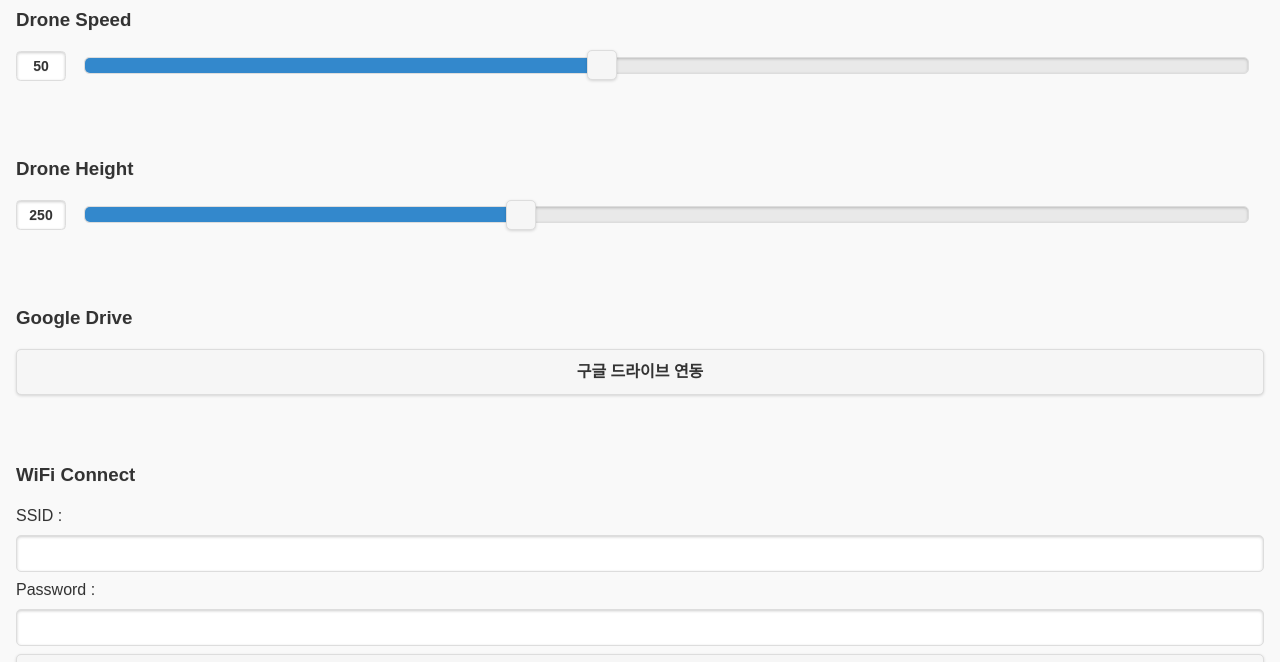
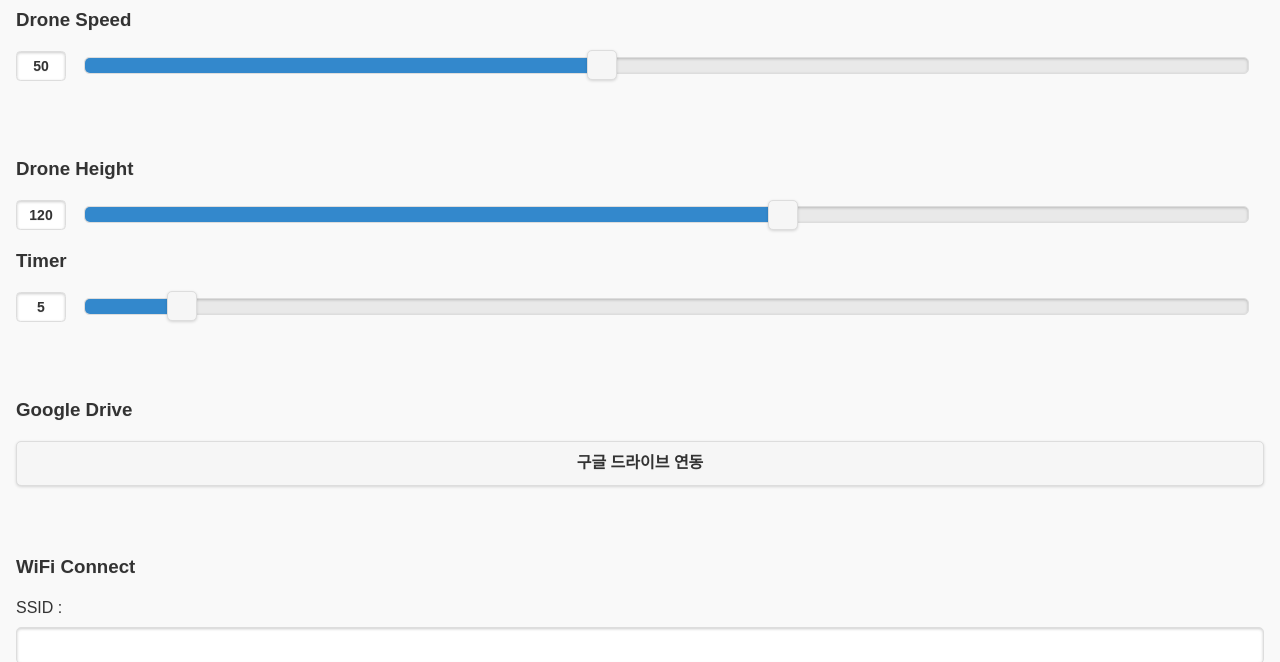
Before and after one commit to 17011607/Capstone_Project, a Python web app: template flask/templates/setting.html in a window 1280 px wide. Shown: the part 138-800 px from the top of the page. Run offline with Jinja, Linux system fonts and the light colour scheme; the template is opened without the code that fills it, so the values that code supplies are empty.

Commit message:
Add files via upload

```diff
--- a/flask/templates/setting.html
+++ b/flask/templates/setting.html
@@ -29,6 +29,22 @@
                     sendCommand('speed',params)
                 })
             })
+            $(document).on('pageinit',(event)=>{
+                $('#slider-3').on("slidestop",()=>{
+                    let params={
+                        height: $("#slider-3").val(),
+                    };
+                    sendCommand('height',params)
+                })
+            })
+            $(document).on('pageinit',(event)=>{
+                $('#slider-4').on("slidestop",()=>{
+                    let params={
+                        timer: $("#slider-4").val(),
+                    };
+                    sendCommand('timer',params)
+                })
+            })
         </script>
     </head>
     <body>
@@ -53,7 +69,13 @@
                     <div class="setting-box" style="text-align:left">
                         <h3>Drone Height</h3>
                     </div>
-                    <input type="range" name="slider-2" id="slider-2" data-highlight="true" min="100" max="500" value="250">
+                    <input type="range" name="slider-3" id="slider-3" data-highlight="true" min="0" max="200" value="120">
+                </form>
+                <form>
+                    <div class="setting-box" style="text-align:left">
+                        <h3>Timer</h3>
+                    </div>
+                    <input type="range" name="slider-4" id="slider-4" data-highlight="true" min="0" max="60" value="5">
                 </form>
                 <br><br>
                 <div class="wrap">
```
